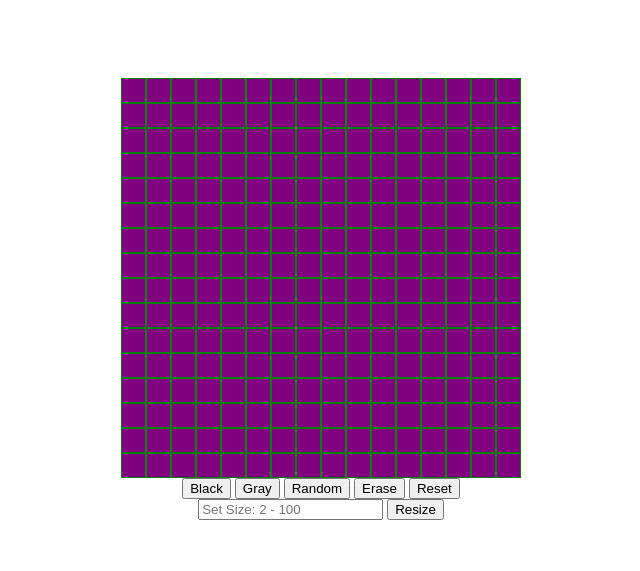
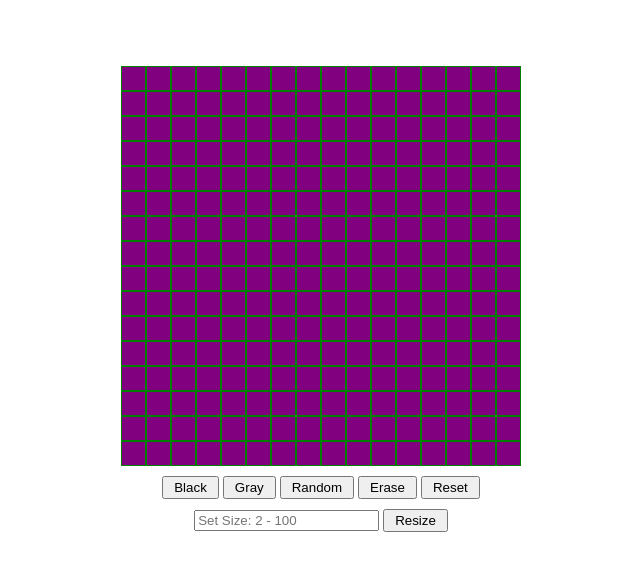
Before and after one commit to sandrineuwumukiza/Etch-a-Sketch, a plain HTML site: page index.html in a window 1280 px wide. Shown: the part 109-680 px from the top of the page, without its empty margins (319-959 px from the left). Drawn offline with Linux system fonts and the light colour scheme.

Commit message:
etch a sketch css modificatiion

```diff
--- a/index.css
+++ b/index.css
@@ -6,12 +6,19 @@
     width: 100%;
     height: 100vh;
 }
+button{
+    padding: 2px 10px;
+    margin-top: 10px;
+}
 .section h1{
     position: absolute;
     top: 30px;
     left: 50%;
     transform: translate(-50%);
     font-size: 2rem;
+}
+button .colorBtn{
+    background-color: linear-gradient(red,green);
 }
 .container{
     width: 400px;
```
